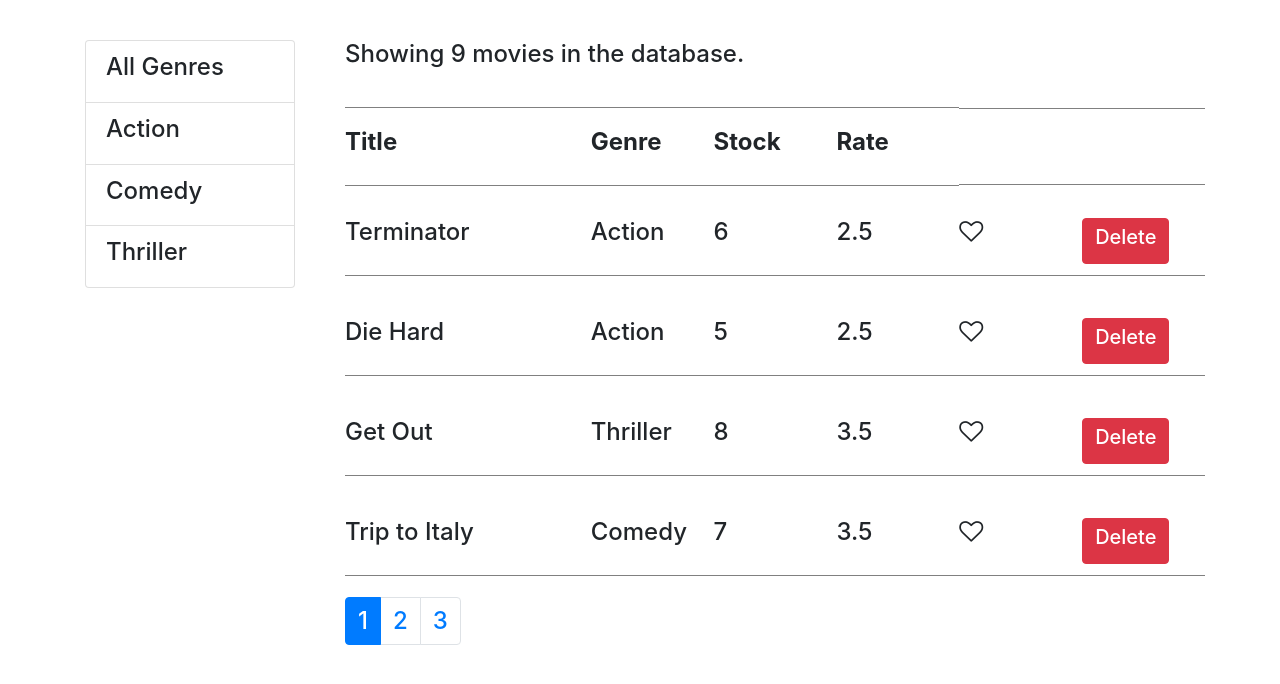
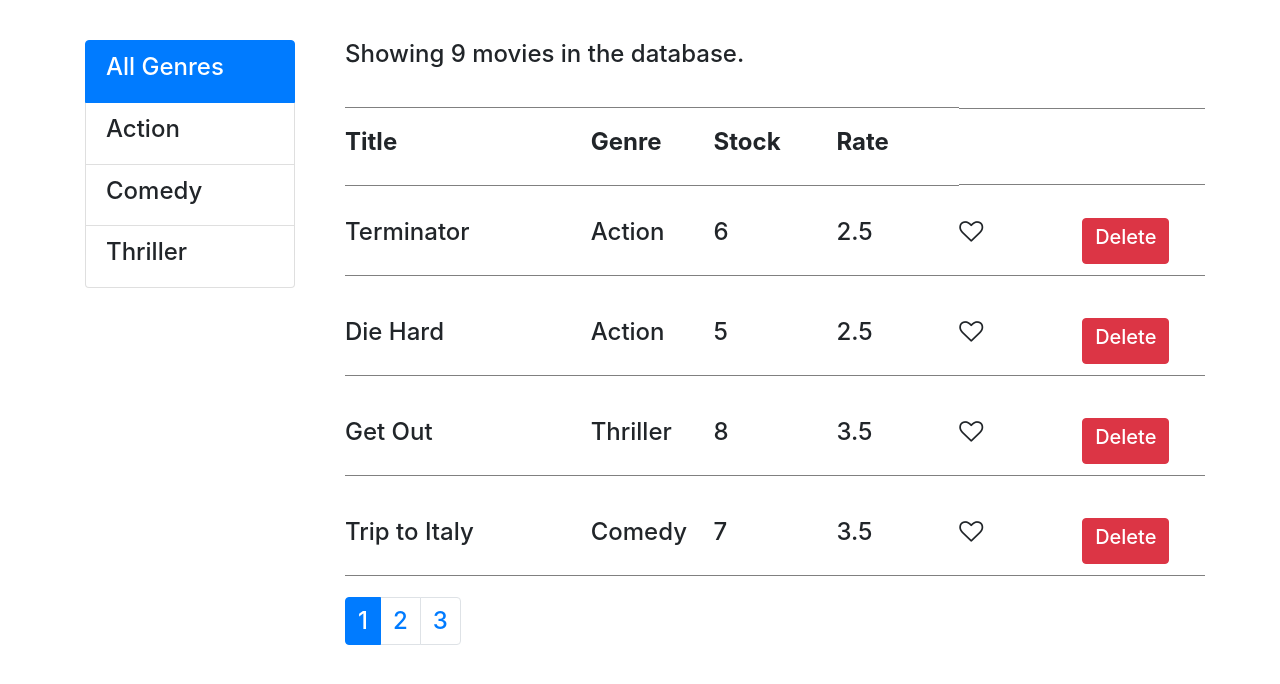
Before and after one commit to lopezg3000/vidly, a React (Create React App) app: page / in a window 1280 px wide. Shown: the top 684 px of the page. Built offline with nearby package versions, Linux system fonts and the light colour scheme.

Commit message:
genreToggleActiveClasses

```diff
--- a/src/App.js
+++ b/src/App.js
@@ -13,7 +13,8 @@ class App extends Component {
         data: getMovies(),
         pageSize: 4,
         currentPage: 1,
-        genres: genres
+        genres: genres,
+        currentGenre: "allGenres"
     };
 
     handlePageChange = page => {
@@ -38,8 +39,23 @@ class App extends Component {
         // console.log(this.state.data)
     };
 
+    handleReset = () => {
+        console.log("handleReset Clicked")
+        this.setState({
+            currentGenre: "allGenres",
+            data: getMovies()
+        });
+    };
+
+    handleGenreChange = (genre, id) => {
+        console.log(genre, " Clicked")
+        this.setState({
+            currentGenre: genre
+        });
+    };
+
     render() {
-        const { count, data: allMovies, pageSize, genres, currentPage } = this.state;
+        const { count, data: allMovies, pageSize, currentPage, genres, currentGenre } = this.state;
 
         const movies = paginate(allMovies, currentPage, pageSize);
 
@@ -58,7 +74,12 @@ class App extends Component {
                     />
                 </div>
                 <div className="filter">
-                    <ListGroup genres={genres} />
+                    <ListGroup
+                        genres={genres}
+                        currentGenre={currentGenre}
+                        onReset={this.handleReset}
+                        onGenreChange={this.handleGenreChange}
+                    />
                 </div>
             </div>
         );
--- a/src/components/common/ListGroup.jsx
+++ b/src/components/common/ListGroup.jsx
@@ -2,14 +2,26 @@ import React from 'react';
 
 const ListGroup = props => {
 
-    const { genres } = props;
+    const { genres, currentGenre, onReset, onGenreChange } = props;
 
     return (
 
         <ul className="list-group">
-            <li className="list-group-item"><h4>All Genres</h4></li>
+            <li
+                className={"allGenres" === currentGenre ? "list-group-item active" : "list-group-item"}
+                onClick={onReset}
+                style={{ cursor: "pointer" }}
+            >
+                <h4>All Genres</h4>
+            </li>
             {genres.map(genre => (
-                <li key={genre._id} className="list-group-item"><h4>{genre.name}</h4></li>
+                <li
+                    key={genre._id}
+                    className={genre.name === currentGenre ? "list-group-item active" : "list-group-item"}
+                    onClick={() => onGenreChange(genre.name, genre.id)}
+                    style={{ cursor: "pointer" }}
+                >
+                    <h4>{genre.name}</h4></li>
             ))}
         </ul>
     );
```
